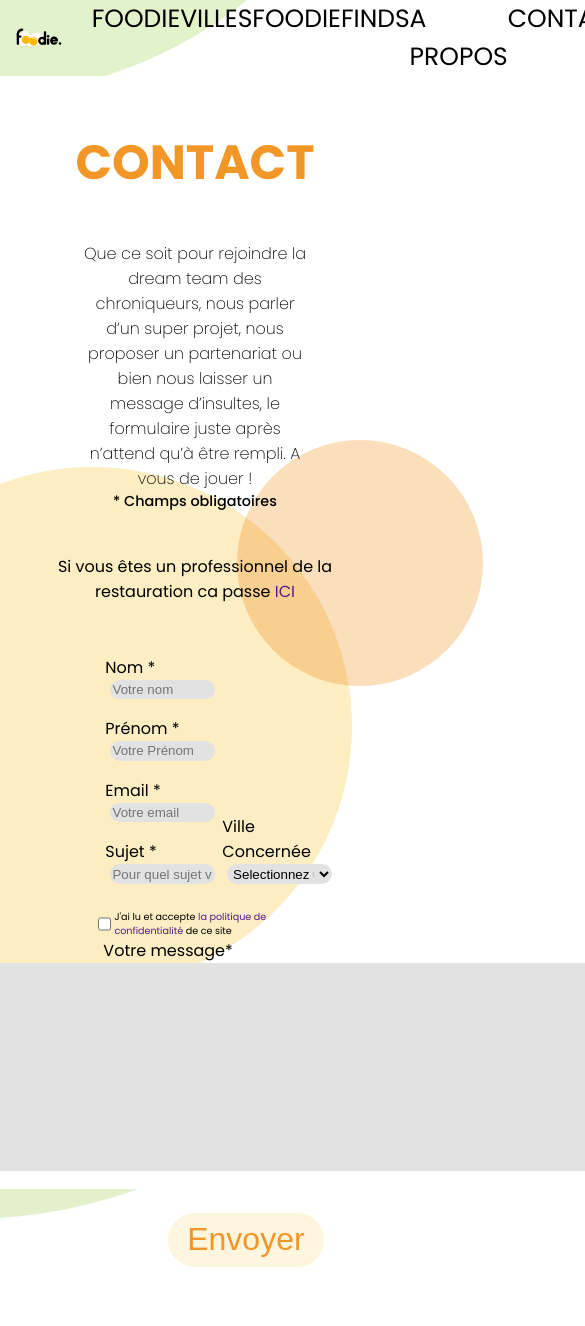
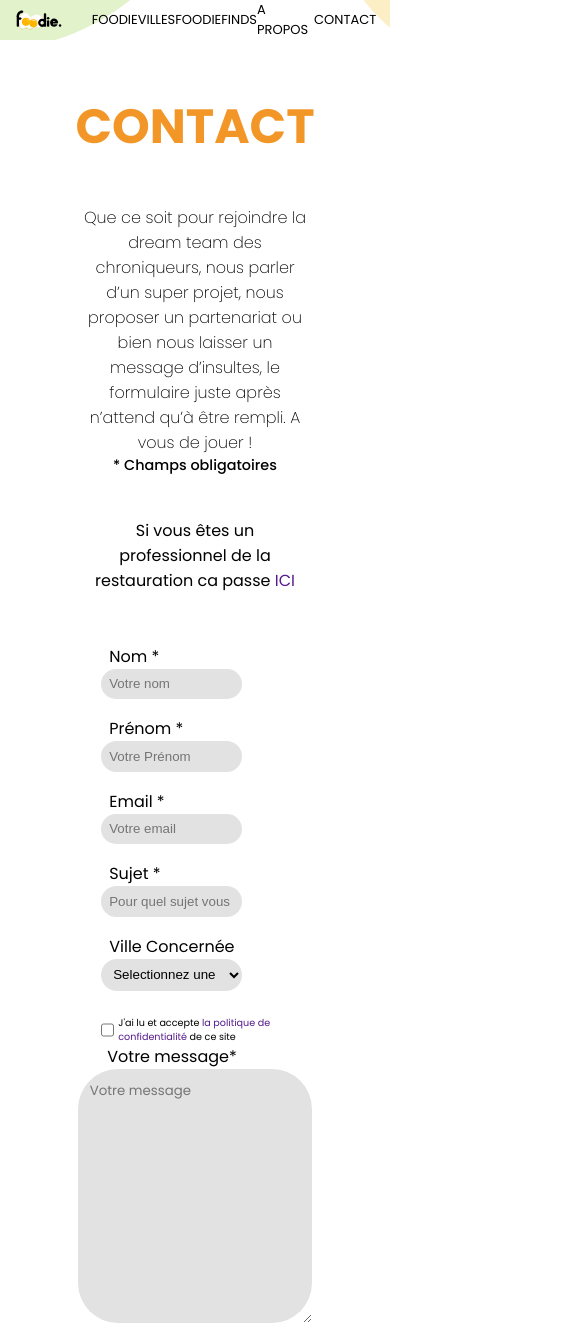
Before and after one commit to Kenzita/Foodie, a plain HTML site: page ContactBTC.html in a window 390 px wide. Shown: the top 1326 px of the page, 585 px wide, since content can reach past the window. Drawn offline with Linux system fonts and the light colour scheme.

Commit message:
:lipstick: update:responsive

```diff
--- a/ContactBTC.html
+++ b/ContactBTC.html
@@ -26,7 +26,7 @@
         </nav>
     </header>
 
-    <main>
+    <main class="center">
         <div class="titre">
             <h1>CONTACT</h1>
             <p>Que ce soit pour rejoindre la dream team des chroniqueurs, nous parler d’un super projet, nous proposer
@@ -81,7 +81,7 @@
                     <div class="messages">
                         <p>
                             <label for="message"> Votre message*</label>
-                            <textarea name="message" id="message" cols="95" rows="10"
+                            <textarea name="message" id="message" cols="0" rows="0"
                                 placeholder="Votre message"></textarea>
                         </p>
                     </div>
--- a/css/ContactBTC.scss
+++ b/css/ContactBTC.scss
@@ -9,12 +9,18 @@ body {
     background-color: white;
     font-family: 'Poppins', sans-serif;
     background-image: url(../img/Contact_BG.svg);
+    background-size: cover;
+
 }
 
 img {
     display: block;
 }
 
+.center{
+    margin: 0 auto;
+    width: 80%;
+}
 header {
     background-image: url(../img/NavBar_BG_1.svg);
     background-repeat: no-repeat;
@@ -36,6 +42,7 @@ header {
             list-style: none;
             display: flex;
             justify-content: space-around;
+            align-items: center;
             font-size: 0;
 
             li {
@@ -54,6 +61,7 @@ footer {
     display: flex;
     flex-direction: column;
     align-items: center;
+    width: 100%;
 
     img {
         width: 15%;
@@ -80,6 +88,7 @@ footer {
         font-size: 10px;
         margin-top: 4%;
         margin-bottom: 1%;
+        text-align: center;
     }
 }
 
@@ -128,6 +137,7 @@ main {
         .form1 {
             display: flex;
             align-items: last baseline;
+            justify-content: center;
 
             fieldset {
                 border: none;
@@ -146,7 +156,7 @@ main {
                     input {
                         border: none;
                         background-color: #E2E2E2;
-                        margin-left: 1.5vh;
+                        // margin-left: 1.5vh;
                         border-radius: 3em;
                         padding: .6vw;
                     }
@@ -164,13 +174,13 @@ main {
 
         .boxmessage {
             .RGPDs {
-width: 59vw;
+                width: 59vw;
                 display: flex;
                 justify-content: flex-end;
 
                 p {
                     font-size: .6em;
-     margin-left: 1vw;
+                    margin-left: 1vw;
                 }
 
             }
@@ -193,13 +203,15 @@ width: 59vw;
                         border: none;
                         font-family: poppins;
                         border-radius: 3em;
+                        width: 60vw;
+                        height: 30vh ;
                     }
                 }
 
 
             }
 
-           .btn-submit{
+            .btn-submit {
                 background-color: #FDF5DE;
                 color: #F29727;
                 padding: 1vh 5vw;
@@ -213,3 +225,190 @@ width: 59vw;
         }
     }
 }
+
+// ------- Responsive
+
+@media screen and (max-width:960px) {
+    header {
+        nav {
+            ul {
+                li {
+                    a {
+                        font-size: 21px;
+                    }
+                }
+            }
+        }
+    }
+}
+
+@media screen and (max-width:768px) {  header {
+
+       nav {
+        ul {
+            li {
+                a {
+                    font-size: 13px;
+                }
+            }
+        }
+    }
+}
+main{
+    .formulaire{
+width: 60%;
+
+        .form1{
+            width: 100%;
+            flex-direction: column;
+            align-items: center;
+            justify-content: center;
+            fieldset{
+
+                width:100% ;
+                p{
+
+                    width: 60%;
+                    input{
+                        padding: 2vw;
+                    }
+                    select{
+                        padding: 2vw;
+                    }
+                }
+            }
+        }
+        .boxmessage{
+            .messages {
+                p{
+                textarea{
+                    padding: 3vw;
+                }
+            }}
+
+        .btn-submit{
+            font-size: 1em;
+
+        }}
+        }
+
+    }
+
+}
+
+@media screen and (max-width:480px) {
+   body{
+    background-image: none;
+   }
+
+    header {
+        nav {
+
+            ul {
+                li {
+                    a {
+                        font-size: 13px;
+                    }
+                }
+            }
+        }
+    }
+    main{
+        .formulaire{
+
+          margin: 0;
+            .form1{
+                width: 60vw;
+                flex-direction: column;
+                align-items: center;
+                justify-content: center;
+                fieldset{
+
+                  width:100%;
+                    p{
+
+                        input{
+                            padding: 2vw;
+                            margin: 0;
+                        }
+                        select{
+                            padding: 2vw;
+                            margin: 0;
+                        }
+                    }
+                }
+            }
+            .boxmessage{
+                .messages {
+                    p{
+                    textarea{
+                        padding: 3vw;
+                    }
+                }}
+
+            .btn-submit{
+                font-size: 1em;
+
+            }}
+            }
+
+        }
+
+
+    }
+
+// @media screen and (max-width:1920px) {
+
+//     main {
+//         .titre {
+//             p:first-of-type {
+
+//                 font-size: 1.7em;
+
+//             }
+
+//             p:nth-of-type(2) {
+
+//                 font-size: 1.2em;
+
+//             }
+
+//             p:nth-of-type(3) {
+
+//                 font-size: 1.5em;
+
+//             }
+//         }
+
+//         .formulaire {
+//             font-size: 1.3em;
+
+//             .form1 {
+
+//                     input {
+//                         font-size: 1.2em;
+//                     }
+
+//                     select{
+//                         font-size: 1.2em;
+//                     }
+
+//             }
+//                 .boxmessage {
+//                     .RGPDs {
+//                         p {
+//                             font-size: .9em;
+//                         }
+//                     }
+//                 .messages{
+
+//                   p{ textarea{
+//                         font-size: 1em;
+//                         margin-left: 7vw;
+//                     }}
+//                 }
+//                 }
+//             }
+//         }
+
+//     }
```
Also changed, not shown: css/ContactBTC.css, 1 other file.
